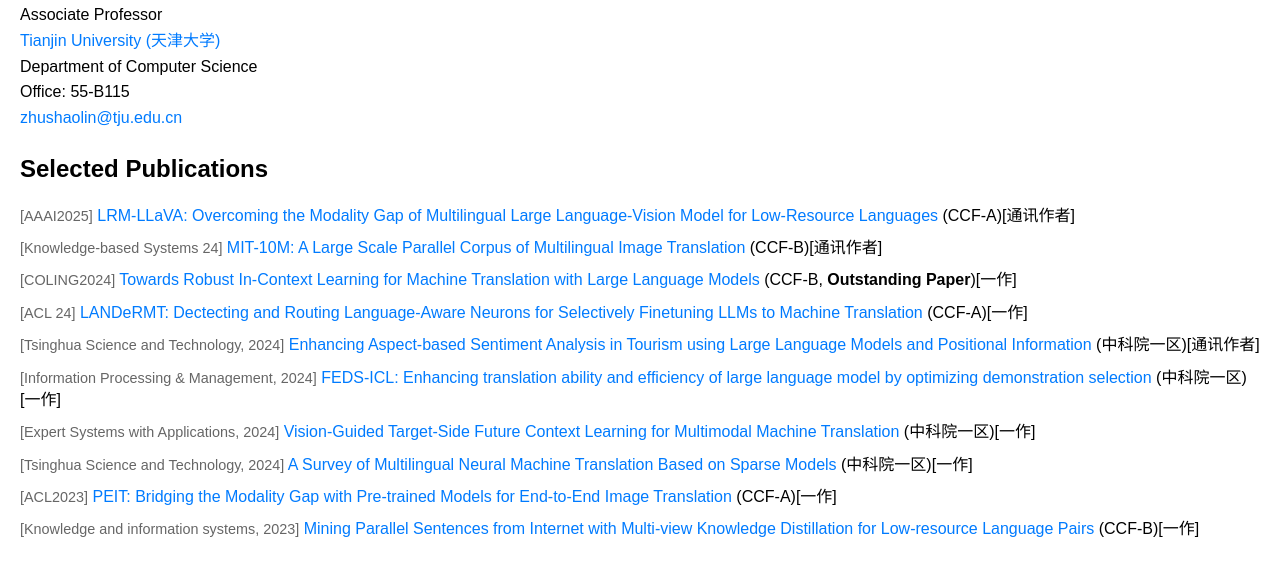
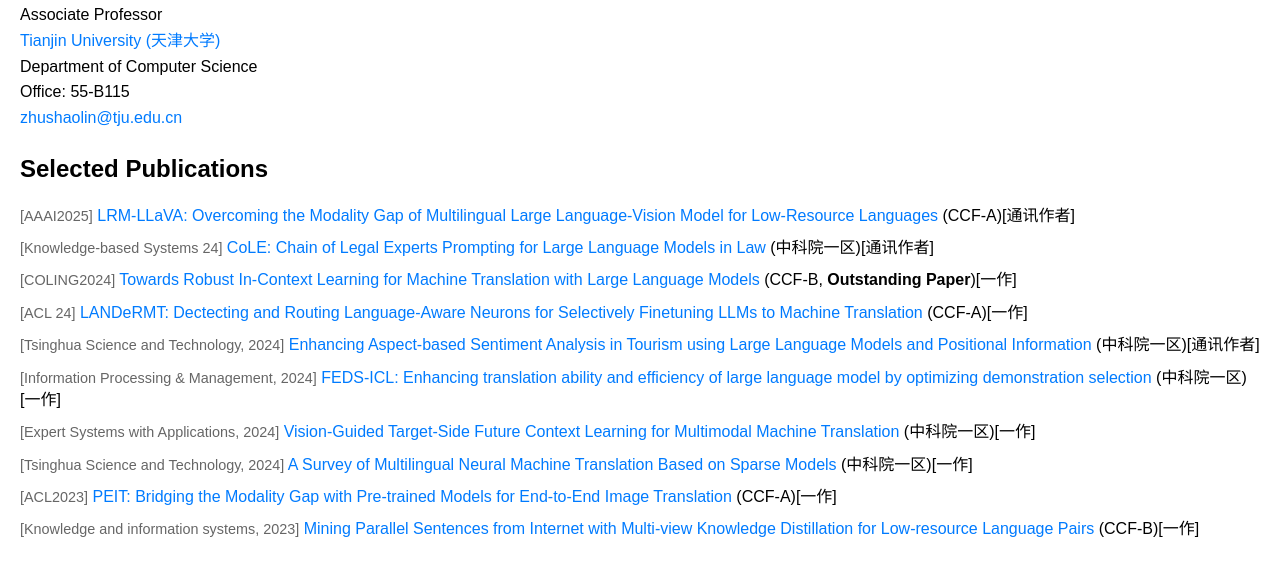
Before and after one commit to zsl-nlp/zsl-nlp.github.io, a plain HTML site: page index.html in a window 1280 px wide. Shown: the part 230-806 px from the top of the page. Drawn offline with Linux system fonts and the light colour scheme.

Commit message:
Update index.html

```diff
--- a/index.html
+++ b/index.html
@@ -62,7 +62,7 @@
              <h2>Selected Publications</h2>
             <ul class="publication-list">
                <li><span class="small-text">[AAAI2025]</span> <a href="#">LRM-LLaVA: Overcoming the Modality Gap of Multilingual Large Language-Vision Model for Low-Resource Languages</a> (CCF-A)[通讯作者]</li>
-                <li><span class="small-text">[Knowledge-based Systems 24]</span> <a href="#">MIT-10M: A Large Scale Parallel Corpus of Multilingual Image Translation</a> (CCF-B)[通讯作者]</li>
+                <li><span class="small-text">[Knowledge-based Systems 24]</span> <a href="#">CoLE: Chain of Legal Experts Prompting for Large Language Models in Law</a> (中科院一区)[通讯作者]</li>
                 <li><span class="small-text">[COLING2024]</span> <a href="#">Towards Robust In-Context Learning for Machine Translation with Large Language Models</a> (CCF-B, <span style="font-weight:bold;">Outstanding Paper</span>)[一作]</li>
                <li><span class="small-text">[ACL 24]</span> <a href="#"> LANDeRMT: Dectecting and Routing Language-Aware Neurons for Selectively Finetuning LLMs to Machine Translation</a> (CCF-A)[一作]</li>
                <li><span class="small-text">[Tsinghua Science and Technology, 2024]</span> <a href="#">Enhancing Aspect-based Sentiment Analysis in Tourism using Large Language Models and Positional Information</a> (中科院一区)[通讯作者]</li>
```
